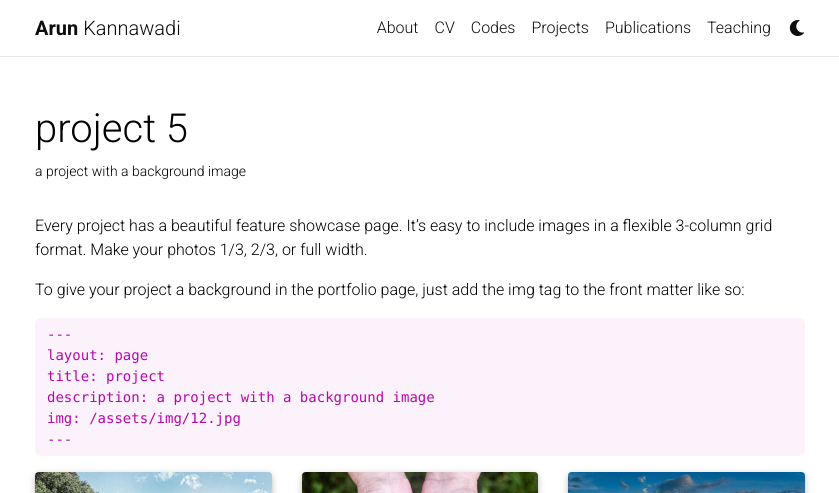
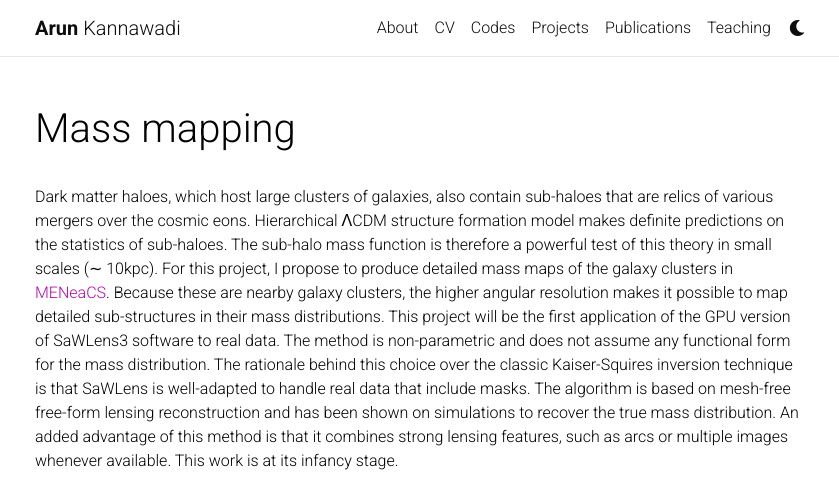
Before and after one commit to arunkannawadi/website, a Jekyll site: the page built from _projects/5_project.md, in a window 1280 px wide and 1400 px high. Shown: the top 493 px of the window, without its empty margins (220-1059 px from the left). Built offline with Jekyll 4.4.1, drawn with Linux system fonts in a browser that asks for light colours; full-size pictures stand in for the smaller copies a plugin makes; comment, search, counter and statistics services are not loaded; a style sheet for code colours, icons or effects is not loaded; some of the changed text lies outside the part shown; grey boxes are pictures that could not be loaded.

Commit message:
Add project 5

````diff
--- a/_projects/5_project.md
+++ b/_projects/5_project.md
@@ -1,80 +1,24 @@
 ---
 layout: page
-title: project 5
-description: a project with a background image
-img: assets/img/1.jpg
+title: Mass mapping
+description:
+img: assets/img/massmapping.jpg
 importance: 3
-category: fun
+category: work
+permalink: /projects/massmapping/
 ---
 
-Every project has a beautiful feature showcase page.
-It's easy to include images in a flexible 3-column grid format.
-Make your photos 1/3, 2/3, or full width.
+Dark matter haloes, which host large clusters of galaxies, also contain sub-haloes that are relics of various mergers over the cosmic eons.
+Hierarchical ΛCDM structure formation model makes definite predictions on the statistics of sub-haloes.
+The sub-halo mass function is therefore a powerful test of this theory in small scales (∼ 10kpc).
+For this project, I propose to produce detailed mass maps of the galaxy clusters in <a href="https://home.strw.leidenuniv.nl/~hoekstra/Projects/MENeaCS.html">MENeaCS</a>.
+Because these are nearby galaxy clusters, the higher angular resolution makes it possible to map detailed sub-structures in their mass distributions.
+This project will be the first application of the GPU version of SaWLens3 software to real data.
+The method is non-parametric and does not assume any functional form for the mass distribution.
+The rationale behind this choice over the classic Kaiser-Squires inversion technique is that SaWLens is well-adapted to handle real data that include masks.
+The algorithm is based on mesh-free free-form lensing reconstruction and has been shown on simulations to recover the true mass distribution.
+An added advantage of this method is that it combines strong lensing features, such as arcs or multiple images whenever available. This work is at its infancy stage.
+<figcaption> <center> <font size=3>Image credits: Clowe et al., (2006) </font></center> </figcaption>
+![Bullet cluster](/images/massmap2.png){:width="100%"}
 
-To give your project a background in the portfolio page, just add the img tag to the front matter like so:
-
-    ---
-    layout: page
-    title: project
-    description: a project with a background image
-    img: /assets/img/12.jpg
-    ---
-
-<div class="row">
-    <div class="col-sm mt-3 mt-md-0">
-        {% include figure.html path="assets/img/1.jpg" title="example image" class="img-fluid rounded z-depth-1" %}
-    </div>
-    <div class="col-sm mt-3 mt-md-0">
-        {% include figure.html path="assets/img/3.jpg" title="example image" class="img-fluid rounded z-depth-1" %}
-    </div>
-    <div class="col-sm mt-3 mt-md-0">
-        {% include figure.html path="assets/img/5.jpg" title="example image" class="img-fluid rounded z-depth-1" %}
-    </div>
-</div>
-<div class="caption">
-    Caption photos easily. On the left, a road goes through a tunnel. Middle, leaves artistically fall in a hipster photoshoot. Right, in another hipster photoshoot, a lumberjack grasps a handful of pine needles.
-</div>
-<div class="row">
-    <div class="col-sm mt-3 mt-md-0">
-        {% include figure.html path="assets/img/5.jpg" title="example image" class="img-fluid rounded z-depth-1" %}
-    </div>
-</div>
-<div class="caption">
-    This image can also have a caption. It's like magic.
-</div>
-
-You can also put regular text between your rows of images.
-Say you wanted to write a little bit about your project before you posted the rest of the images.
-You describe how you toiled, sweated, *bled* for your project, and then... you reveal its glory in the next row of images.
-
-
-<div class="row justify-content-sm-center">
-    <div class="col-sm-8 mt-3 mt-md-0">
-        {% include figure.html path="assets/img/6.jpg" title="example image" class="img-fluid rounded z-depth-1" %}
-    </div>
-    <div class="col-sm-4 mt-3 mt-md-0">
-        {% include figure.html path="assets/img/11.jpg" title="example image" class="img-fluid rounded z-depth-1" %}
-    </div>
-</div>
-<div class="caption">
-    You can also have artistically styled 2/3 + 1/3 images, like these.
-</div>
-
-
-The code is simple.
-Just wrap your images with `<div class="col-sm">` and place them inside `<div class="row">` (read more about the <a href="https://getbootstrap.com/docs/4.4/layout/grid/">Bootstrap Grid</a> system).
-To make images responsive, add `img-fluid` class to each; for rounded corners and shadows use `rounded` and `z-depth-1` classes.
-Here's the code for the last row of images above:
-
-{% raw %}
-```html
-<div class="row justify-content-sm-center">
-    <div class="col-sm-8 mt-3 mt-md-0">
-        {% include figure.html path="assets/img/6.jpg" title="example image" class="img-fluid rounded z-depth-1" %}
-    </div>
-    <div class="col-sm-4 mt-3 mt-md-0">
-        {% include figure.html path="assets/img/11.jpg" title="example image" class="img-fluid rounded z-depth-1" %}
-    </div>
-</div>
-```
-{% endraw %}
+<hr>
````
Also changed, not shown: 1 other file.
